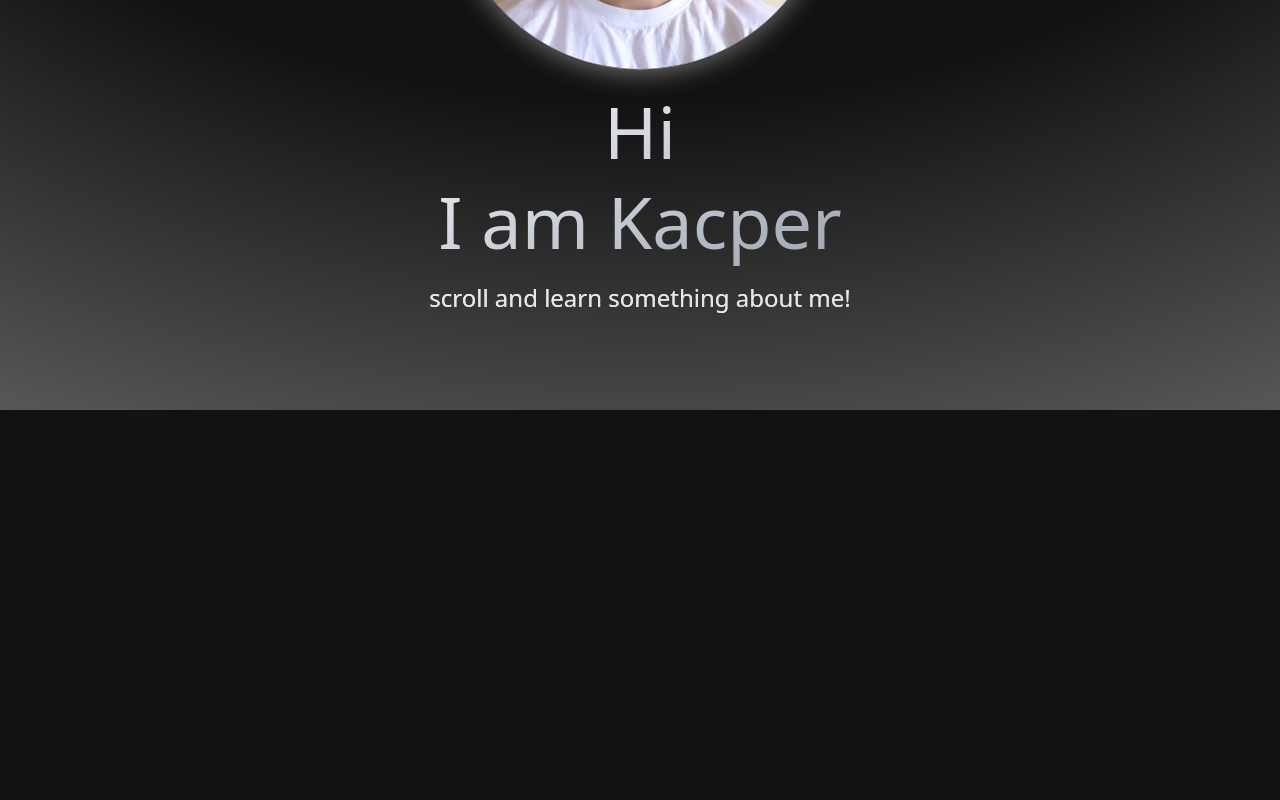
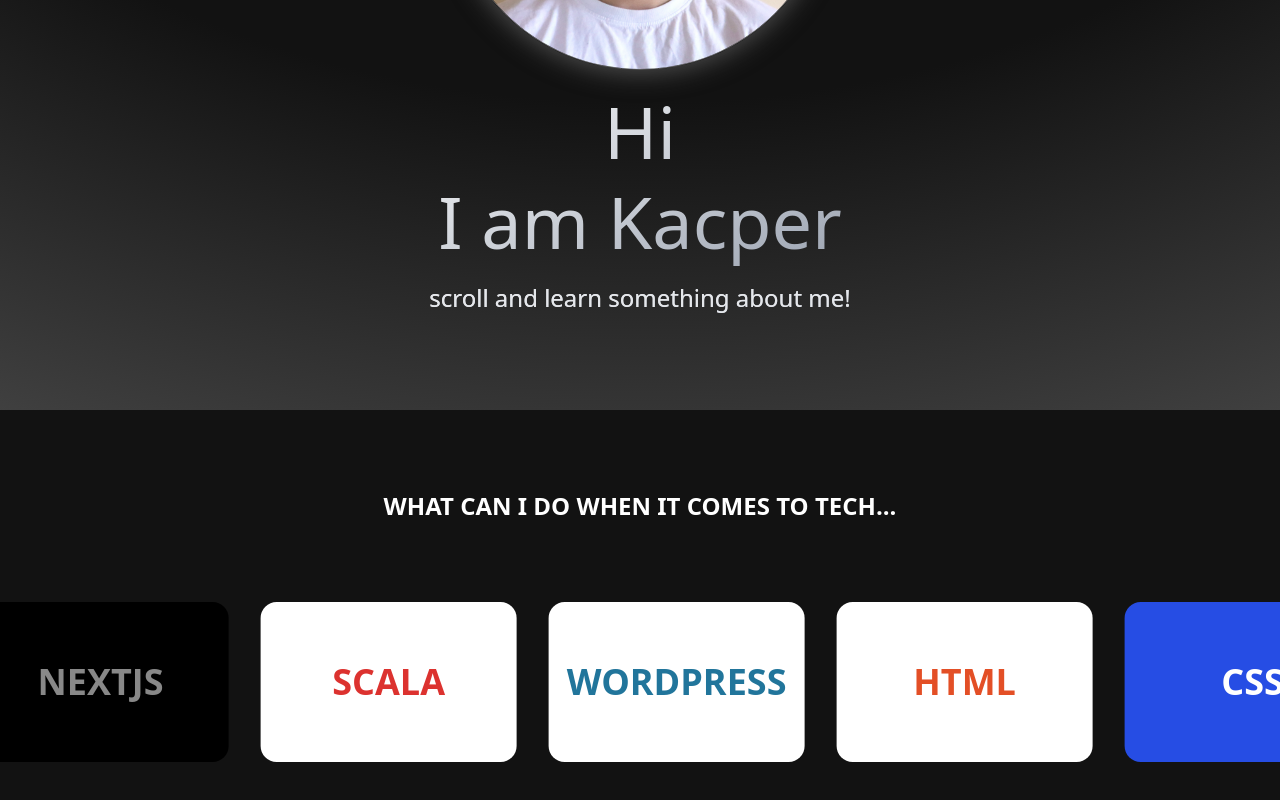
Before and after one commit to xwaruz1212/just-me-page, a React (Vite) app: page / in a window 1280 px wide. Shown: the part 410-1210 px from the top of the page. Before the commit the page ends 820 px from the top, so only its background shows below. Built offline with nearby package versions, Linux system fonts and the light colour scheme.

Commit message:
Implement skills section

```diff
--- a/src/App.tsx
+++ b/src/App.tsx
@@ -1,10 +1,12 @@
 import HeroSection from "./components/hero/HeroSection"
+import SkillsSection from "./components/skills/SkillsSection"
 
 
 function App() {
   return (
     <>
       <HeroSection />
+      <SkillsSection />
     </>
   )
 }
--- /dev/null
+++ b/src/components/skills/SkillsSection.tsx
@@ -0,0 +1,137 @@
+import { motion, useTransform, useScroll } from "framer-motion";
+import { useRef } from "react";
+
+const SkillsSection = () => {
+  return (
+    <div>
+      <div className="flex h-48 items-center justify-center px-8">
+        <span className="font-semibold uppercase text-2xl text-center from-white to-gray-400">
+          What can I do when it comes to tech...
+        </span>
+      </div>
+      <HorizontalScrollCarousel />
+      <div className="flex h-48 items-center justify-center px-8">
+        <motion.span
+            className="font-semibold uppercase text-5xl text-center from-white to-gray-400"
+            initial={{ opacity: 0, y: 50 }}
+            whileInView={{ opacity: 1, y: 0 }}
+            transition={{ duration: 0.7 }}
+        >
+          At least this is what I think I can do :)
+        </motion.span>
+      </div>
+    </div>
+  );
+};
+
+const HorizontalScrollCarousel = () => {
+  const targetRef = useRef<HTMLDivElement | null>(null);
+  const { scrollYProgress } = useScroll({
+    target: targetRef,
+  });
+
+  const isMobile = window.innerWidth < 768;
+
+  const x = useTransform(scrollYProgress, [0, 1], isMobile ? ["1%", "-100%"] : ["1%", "-55%"]);
+
+  return (
+    <section ref={targetRef} className="relative h-[250vh]">
+      <div className="sticky top-0 flex items-center overflow-hidden">
+        <motion.div style={{ x }} className="flex gap-8">
+          {cards.map((card) => {
+            return <Card card={card} key={card.id} />;
+          })}
+        </motion.div>
+      </div>
+    </section>
+  );
+};
+
+const Card = ({ card }: { card: CardType }) => {
+  return (
+    <div
+      key={card.id}
+      className="group relative h-[40svh] w-[75svw] lg:h-[20svh] lg:w-[20vw] overflow-hidden rounded-2xl"
+      style={{backgroundColor: `${card.bgColor}`, color: `${card.textColor}`}}
+    >
+      <div
+        style={{
+          backgroundSize: "cover",
+          backgroundPosition: "center",
+        }}
+        className="absolute inset-0 z-0 transition-transform duration-300 group-hover:scale-110"
+      ></div>
+      <div className="absolute inset-0 z-10 grid place-content-center">
+        <p className="text-4xl md:text-4xl lg:text-4xl font-extrabold uppercase">
+          {card.title}
+        </p>
+      </div>
+    </div>
+  );
+};
+
+export default SkillsSection;
+
+type CardType = {
+  title: string;
+  id: number;
+  textColor: string,
+  bgColor: string;
+};
+
+const cards: CardType[] = [
+  {
+    title: "Javascript",
+    id: 1,
+    textColor: "#121212",
+    bgColor: "#FFDE21"
+  },
+  {
+    title: "Typescript",
+    id: 2,
+    textColor: "#FFFFFF",
+    bgColor: "#3178C6"
+  },
+  {
+    title: "Pixijs",
+    id: 3,
+    textColor: "#FFFFFF",
+    bgColor: "#be0461"
+  },
+  {
+    title: "React",
+    id: 4,
+    textColor: "#61DAFB",
+    bgColor: "#20232A"
+  },
+  {
+    title: "Nextjs",
+    id: 5,
+    textColor: "#888888",
+    bgColor: "#000000"
+  },
+  {
+    title: "Scala",
+    id: 6,
+    textColor: "#DC322F",
+    bgColor: "#FFFFFF"
+  },
+  {
+    title: "WORDPRESS",
+    id: 7,
+    textColor: "#21759B",
+    bgColor: "#FFFFFF"
+  },
+  {
+    title: "HTML",
+    id: 8,
+    textColor: "#E34F26",
+    bgColor: "#FFFFFF"
+  },
+  {
+    title: "CSS",
+    id: 9,
+    textColor: "#FFFFFF",
+    bgColor: "#264DE4"
+  },
+];
```
